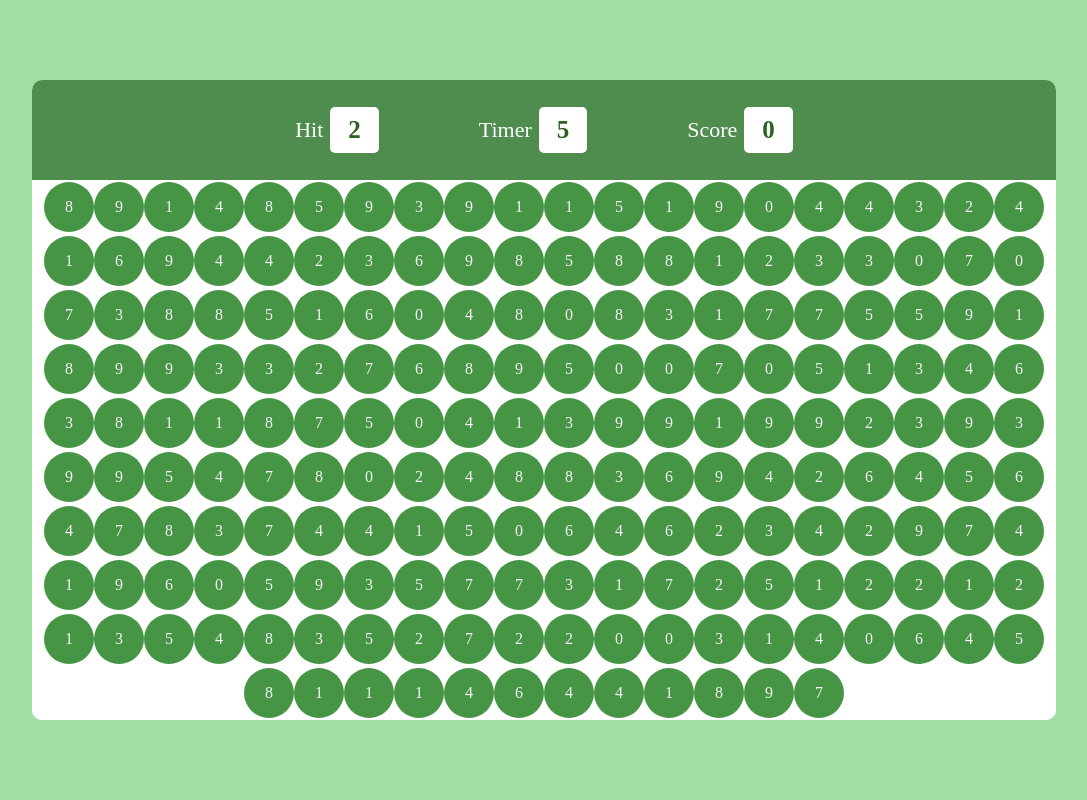
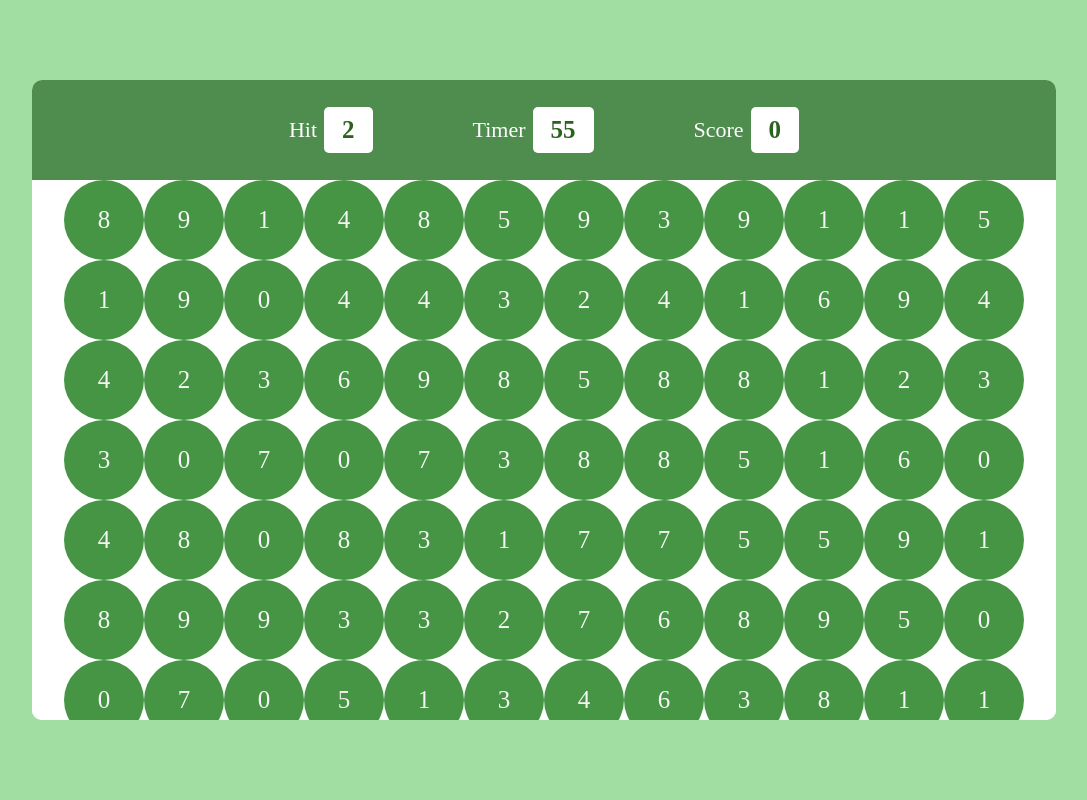
Before and after one commit to Jatin917/bubble-game, a plain HTML site: page index.html in a window 1280 px wide. Shown: the whole page, without its empty margins (96-1183 px from the left). Drawn offline with Linux system fonts and the light colour scheme.

Commit message:
change number of bubbles

```diff
--- a/script.js
+++ b/script.js
@@ -1,10 +1,10 @@
-var timer =  10;
+var timer =  60;
 var newN = 0;
 var score = 0;
 function makeBubble(){
     let clutter = "";
 
-    for (let i = 1; i <= 192; i++) {
+    for (let i = 1; i <= 90; i++) {
         var hitingN = Math.floor(Math.random()*10);
         clutter += `<div class="bubble">${hitingN}</div>`
     }
--- a/style.css
+++ b/style.css
@@ -74,8 +74,9 @@ html,body{
     align-items: center;
     justify-content: center;
     color: whitesmoke;
-    height: 50px;
-    width: 50px;
+    height: 80px;
+    width: 80px;
+    font-size: 25px;
     border-radius: 50%;
     background: #459545;
 }
```
